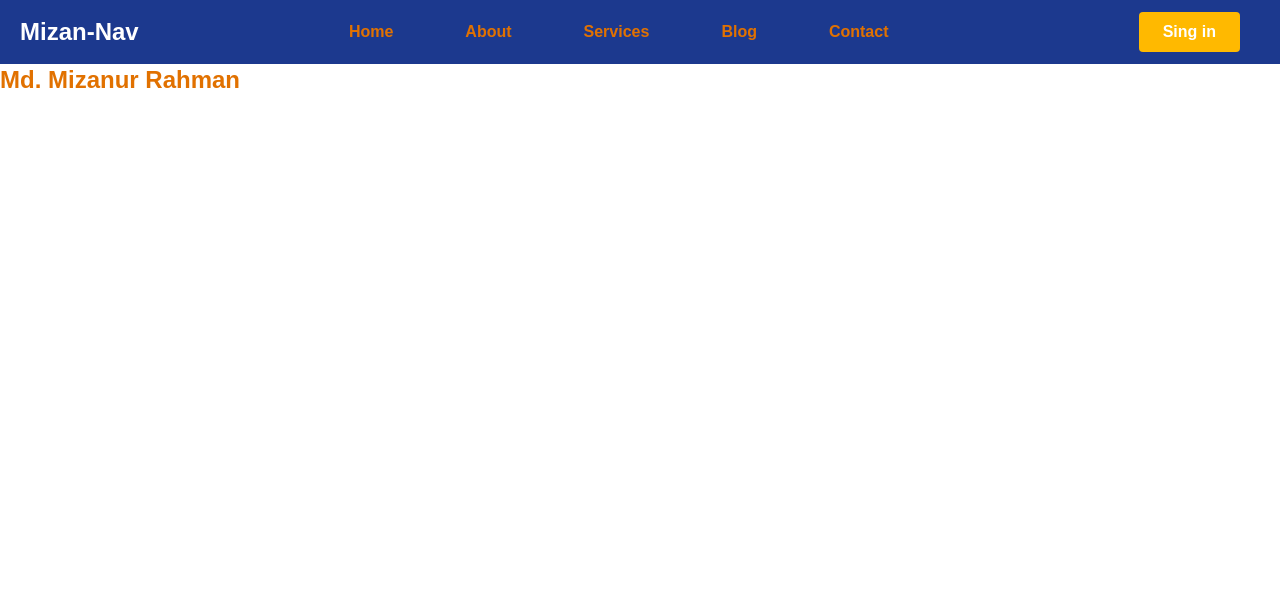
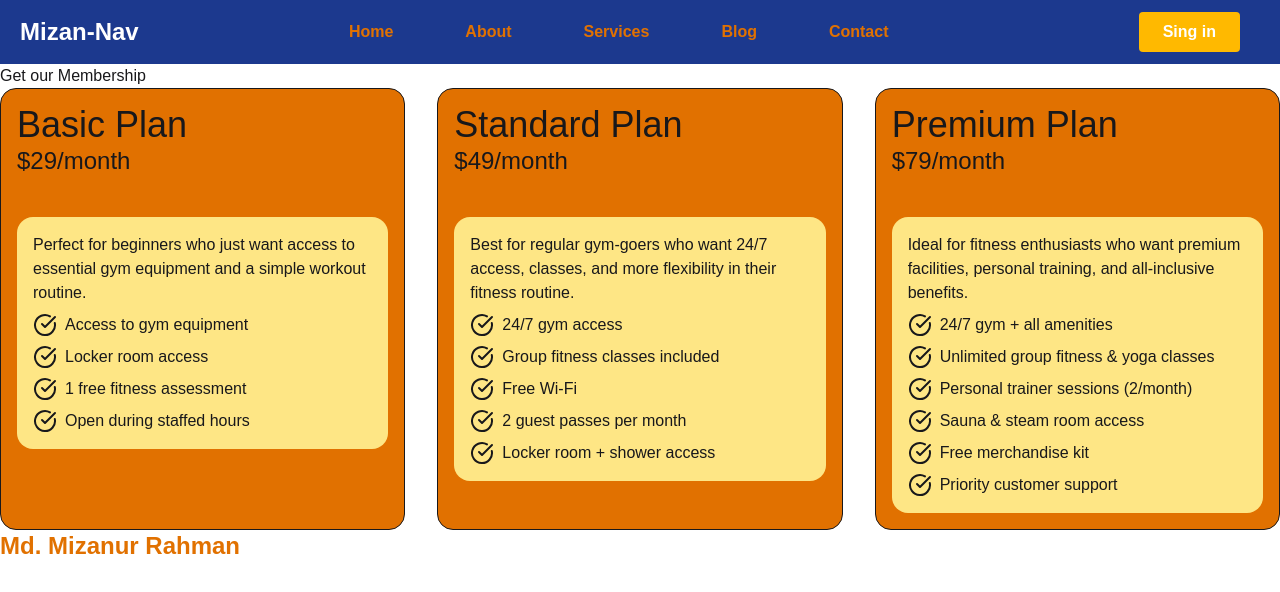
Before and after one commit to mizangithup917/tailwind-react-pricing-options, a React (Vite) app: page / in a window 1280 px wide. Shown: the top 592 px of the page. Built offline with nearby package versions, Linux system fonts and the light colour scheme.

Commit message:
Price Card comments

```diff
--- /dev/null
+++ b/public/pricingData.json
@@ -0,0 +1,44 @@
+[
+  {
+    "id": 1,
+    "name": "Basic Plan",
+    "price": "$29/month",
+    "description": "Perfect for beginners who just want access to essential gym equipment and a simple workout routine.",
+    "features": [
+      "Access to gym equipment",
+      "Locker room access",
+      "1 free fitness assessment",
+      "Open during staffed hours"
+    ],
+    "image": "https://example.com/images/basic-plan.jpg"
+  },
+  {
+    "id": 2,
+    "name": "Standard Plan",
+    "price": "$49/month",
+    "description": "Best for regular gym-goers who want 24/7 access, classes, and more flexibility in their fitness routine.",
+    "features": [
+      "24/7 gym access",
+      "Group fitness classes included",
+      "Free Wi-Fi",
+      "2 guest passes per month",
+      "Locker room + shower access"
+    ],
+    "image": "https://example.com/images/standard-plan.jpg"
+  },
+  {
+    "id": 3,
+    "name": "Premium Plan",
+    "price": "$79/month",
+    "description": "Ideal for fitness enthusiasts who want premium facilities, personal training, and all-inclusive benefits.",
+    "features": [
+      "24/7 gym + all amenities",
+      "Unlimited group fitness & yoga classes",
+      "Personal trainer sessions (2/month)",
+      "Sauna & steam room access",
+      "Free merchandise kit",
+      "Priority customer support"
+    ],
+    "image": "https://example.com/images/premium-plan.jpg"
+  }
+]
--- a/src/App.jsx
+++ b/src/App.jsx
@@ -1,19 +1,28 @@
 
+import { Suspense } from 'react'
 import './App.css'
 import DaisyNav from './assets/components/DaisyNav/DaisyNav'
 import Link from './assets/components/NavBar/Link'
 import NavBar from './assets/components/NavBar/NavBar'
+import PricingOptions from './assets/components/PricingOptions/PricingOptions'
+
+
+const pricingPromise = fetch("pricingData.json").then(res => res.json());
 
 function App() {
 
 
   return (
     <>
+    <header>
+      <NavBar></NavBar>
       {/* <DaisyNav></DaisyNav> */}
-      <NavBar></NavBar>
-
-
-
+    </header>
+    <main>
+      <Suspense fallback={<span className="loading loading-spinner loading-lg"></span>}>
+        <PricingOptions pricingPromise={pricingPromise}></PricingOptions>
+      </Suspense>
+    </main>
 
       <h1 className='text-2xl font-bold text-amber-600'>Md. Mizanur Rahman</h1>
 
--- /dev/null
+++ b/src/assets/components/PricingCard/PricinCard.jsx
@@ -0,0 +1,28 @@
+import React from 'react';
+import PricingFeatures from './PricingFeature';
+import PricingFeature from './PricingFeature';
+
+const PricinCard = ({pricing}) => {
+  const {name, price, description, features} = pricing;
+  return (
+    <div  className='border bg-amber-600 rounded-2xl p-4'>
+      {/* card header */}
+      <div>
+        <h1 className='text-4xl'>{name}</h1>
+        <h1 className='text-2xl'>{price}</h1>
+      </div>
+      {/* card body */}
+      <div className='bg-amber-200 p-4 rounded-2xl mt-10'>
+        <p>{description}</p>
+        {
+          features.map((feature, index) => <PricingFeature
+          key={index}
+          feature={feature}></PricingFeature>)
+        }
+      </div>
+
+    </div>
+  );
+};
+
+export default PricinCard;
--- /dev/null
+++ b/src/assets/components/PricingCard/PricingFeature.jsx
@@ -0,0 +1,10 @@
+import { CircleCheckBig } from 'lucide-react';
+import React from 'react';
+
+const PricingFeature = ({feature}) => {
+  return (
+   <p className='flex mt-2'><CircleCheckBig className='mr-2'></CircleCheckBig> {feature}</p>
+  );
+};
+
+export default PricingFeature;
--- /dev/null
+++ b/src/assets/components/PricingOptions/PricingOptions.jsx
@@ -0,0 +1,23 @@
+import React, { use } from 'react';
+import PricinCard from '../PricingCard/PricinCard';
+
+const PricingOptions = ({pricingPromise}) => {
+
+const pricingData = use(pricingPromise);
+
+
+  return (
+    <div>
+        <h2>Get our Membership</h2>
+        <div className='grid md:grid-cols-3 gap-8'>
+          {
+            pricingData.map(pricing => <PricinCard
+              key={pricing.id}
+              pricing={pricing}></PricinCard>)
+          }
+        </div>
+    </div>
+  );
+};
+
+export default PricingOptions;
```
